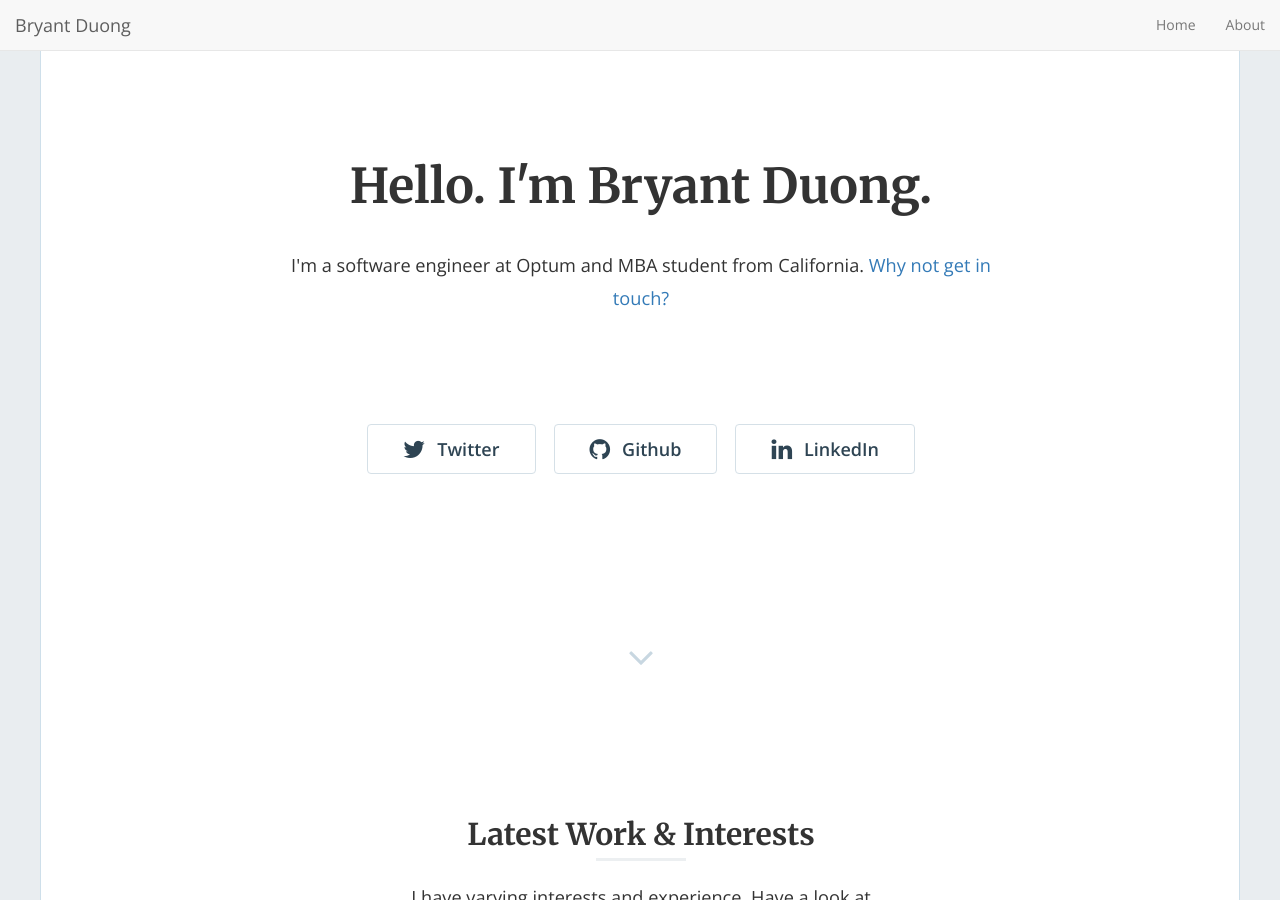
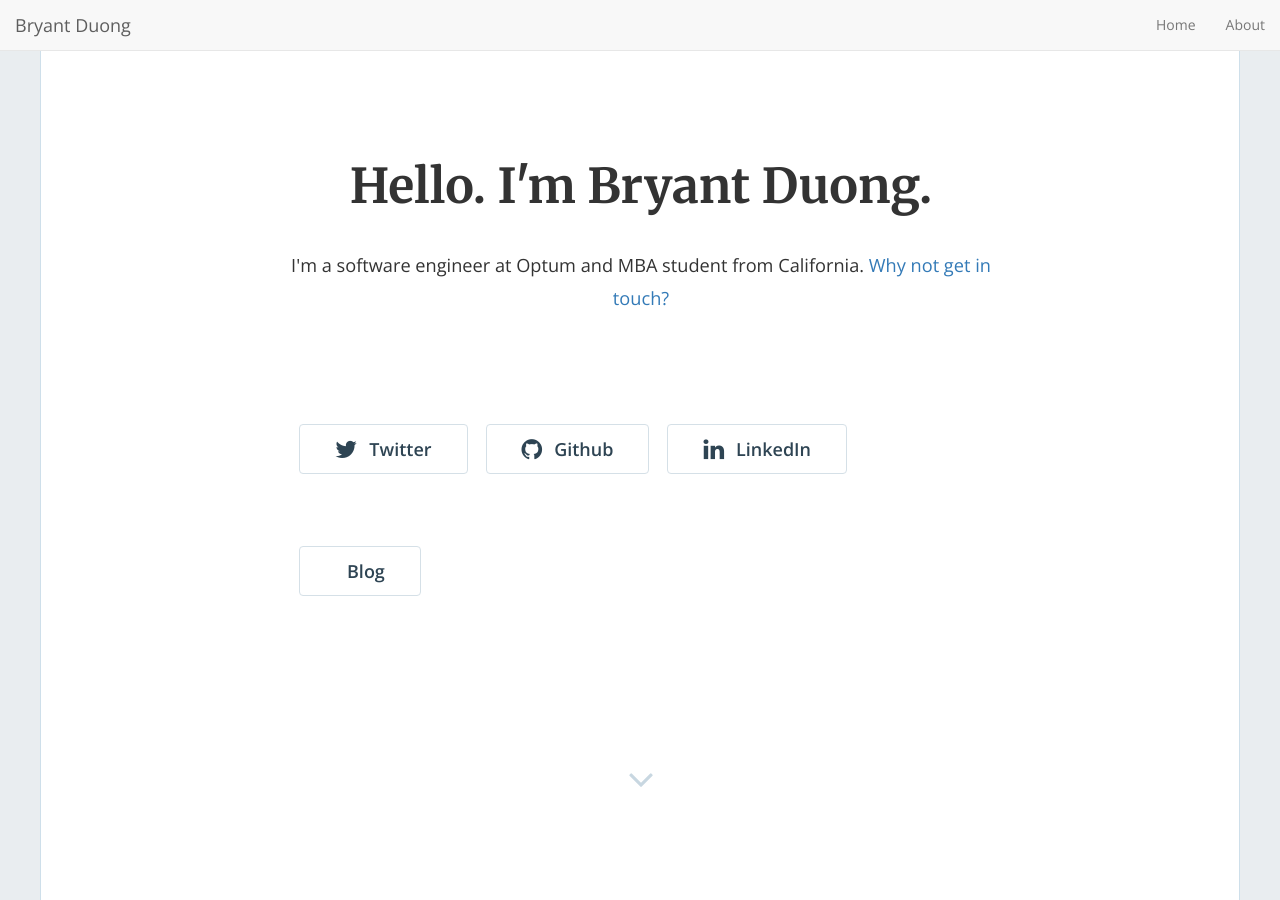
Before and after one commit to bryantduong/bryantduong.github.io, a Jekyll site: the page built from index.html, in a window 1280 px wide and 900 px high. Built offline with Jekyll 4.4.1, drawn with Linux system fonts in a browser that asks for light colours; nearby versions of some CDN libraries; the list of posts is cut into pages by our own code.

Commit message:
Personal blog and website update

```diff
--- a/_includes/home-hero.html
+++ b/_includes/home-hero.html
@@ -39,7 +39,7 @@
             {% if site.linkedin_username != '' %}
               <a href="https://{{ site.linkedin_username }}"><button class="btn btn-default btn-lg"><i class="fa fa-linkedin fa-lg"></i>LinkedIn</button></a>
             {% endif %}
-            {% if site.blog_enable == true %}
+            {% if site.blog_url == true %}
               <a href="https://bryantduong.github.io/bryant-duong-blogs/"><button class="btn btn-default btn-lg"><i class="fa fa-url fa-lg"></i>Blog</button></a>
             {% endif %}
 
```
Also changed, not shown: img/posts/airflow_transparent.png.
